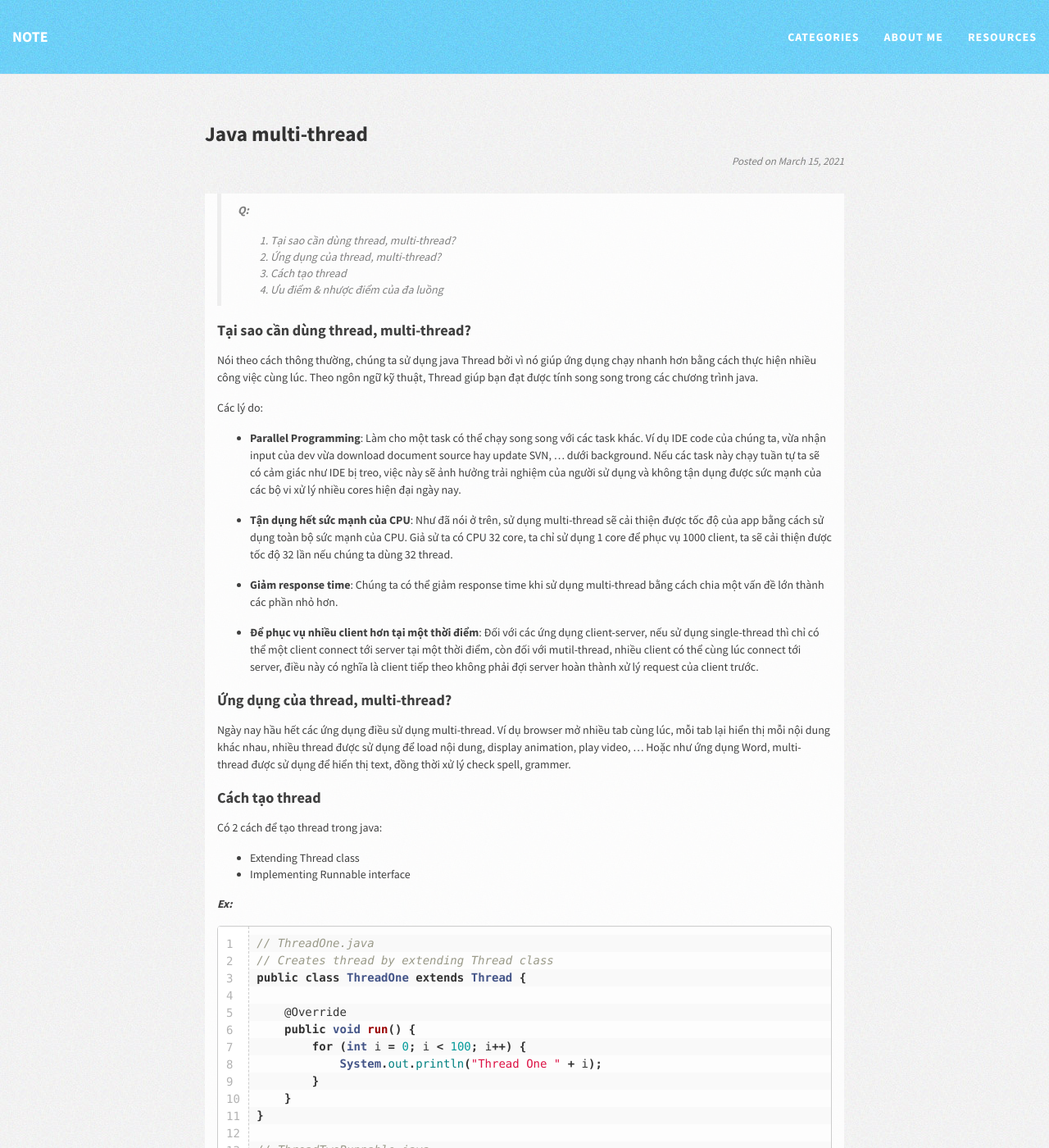
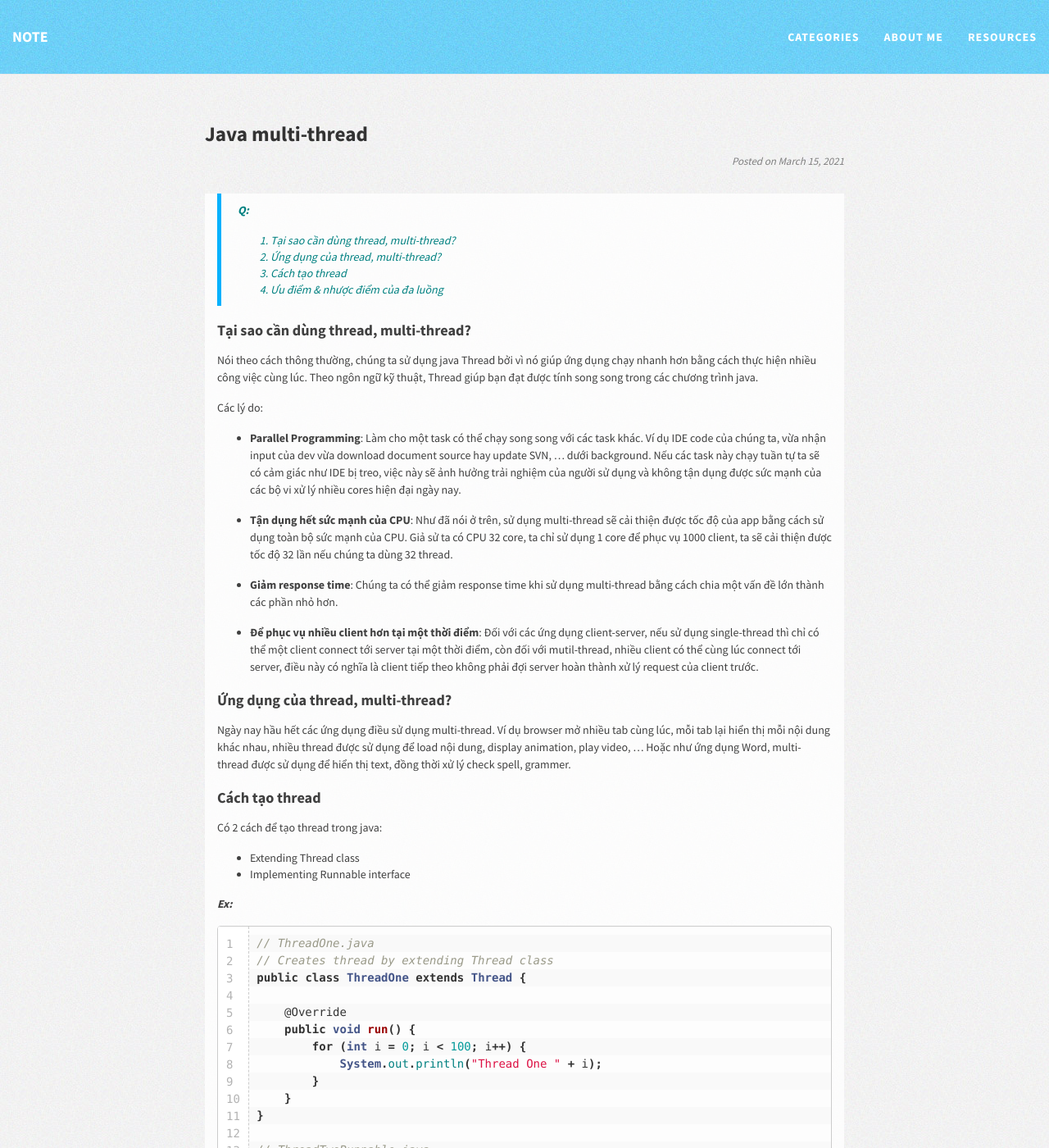
Before and after one commit to jeptoong/jeptoong.github.io, a Jekyll site: the page built from _posts/2021-03-15-java-multi-thread.md, in a window 1280 px wide and 1400 px high. Shown: the whole window at 82% size. Built offline with Jekyll 4.4.1, drawn with Linux system fonts in a browser that asks for light colours; nearby versions of some CDN libraries.

Commit message:
change css

```diff
--- a/css/main.css
+++ b/css/main.css
@@ -47,6 +47,8 @@ blockquote {
   color: #808080;
   font-style: italic;
   font-size: 1rem;
+  border-color: {{ site.link-col }};
+  color: #008080;
 }
 blockquote p:first-child {
   margin-top: 0;
```
